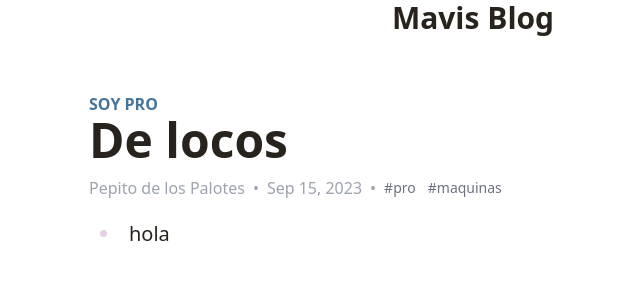
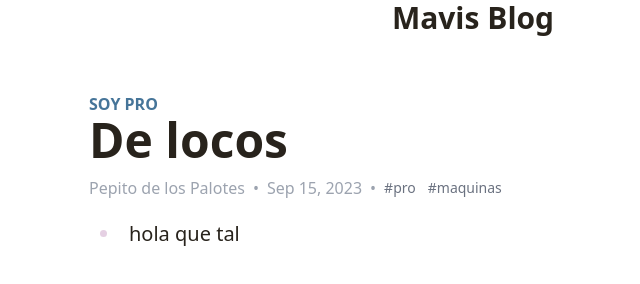
Before and after one commit to david-fm/baseBlog, an Astro site in the folder frontend/: page /posts/obra-maestra in a window 1280 px wide. Shown: the full height of the page, 167-807 px from the left. Built offline with nearby package versions, Linux system fonts and the light colour scheme; Astro itself is replaced by a stand-in of ours.

Commit message:
Post changes

```diff
--- a/frontend/src/content/blog/obra-maestra.mdx
+++ b/frontend/src/content/blog/obra-maestra.mdx
@@ -12,4 +12,4 @@
 draft: false
 ---
 
-+ hola
++ hola que tal
```
